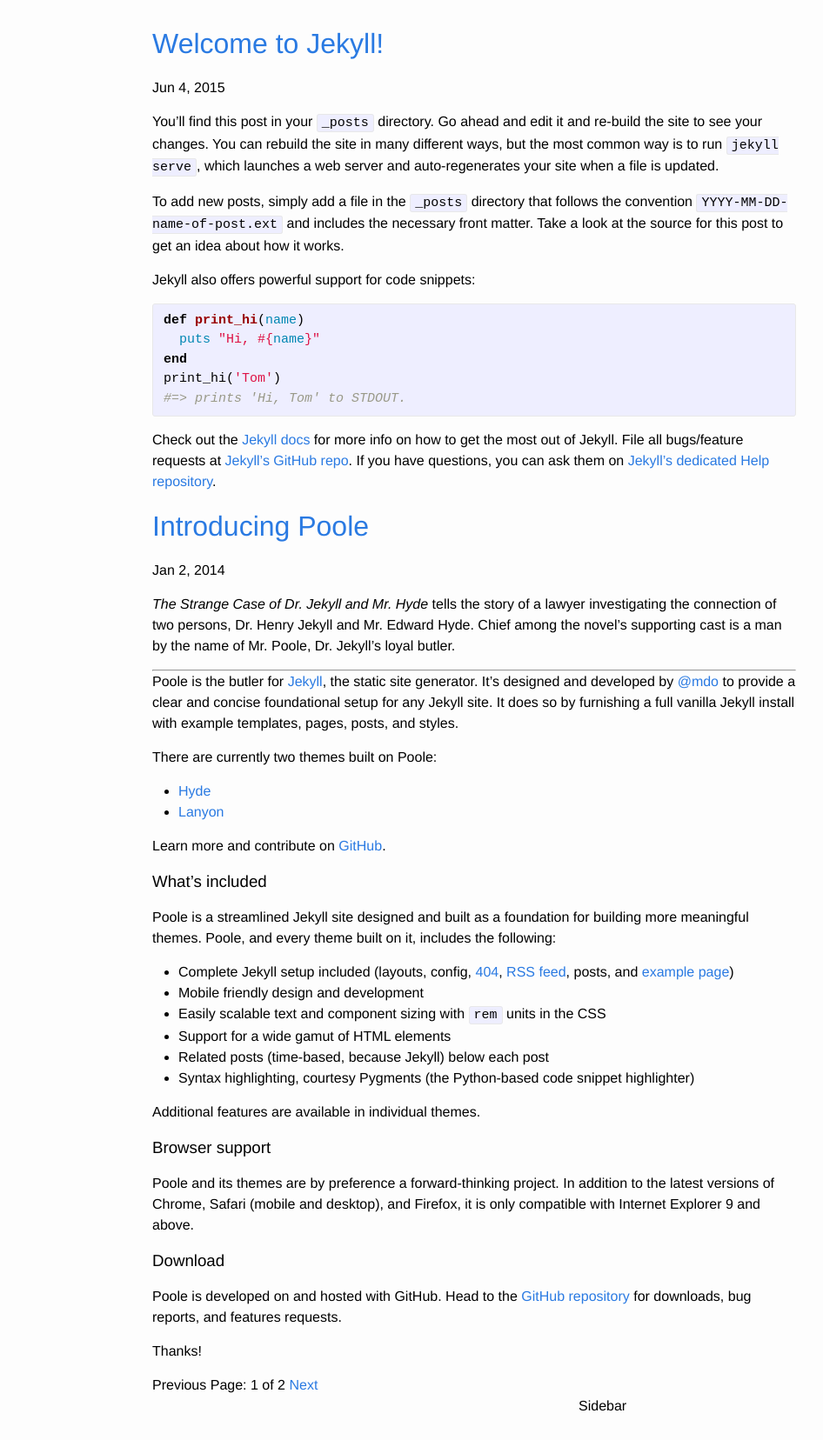
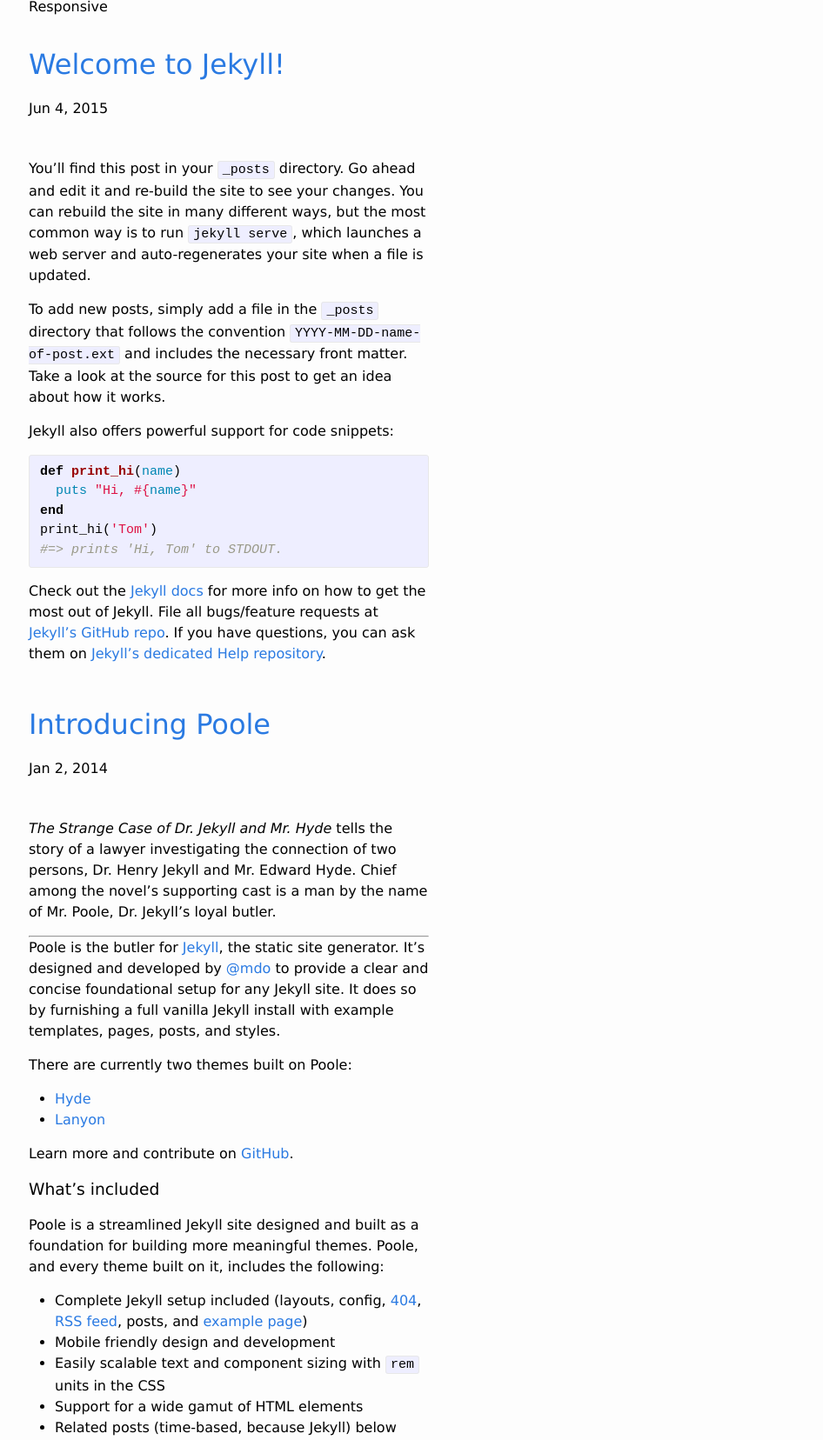
Before and after one commit to otterpro/apricot-jekyll-theme, a Jekyll site: the page built from index.html, in a window 1280 px wide, cut to the strip 254-1910 px from the top of the page. Shown: the whole strip at 87% size, without its empty margins (95-1041 px from the left). Built offline with Jekyll 4.4.1, drawn with Linux system fonts in a browser that asks for light colours; the list of posts is cut into pages by our own code.

Commit message:
try fixing responsiveness

```diff
--- a/_includes/header.html
+++ b/_includes/header.html
@@ -1,11 +1,15 @@
-<header class="site-header"
-  {%if page.img %}
-  style="background:url({{page.img}}) fixed no-repeat;background-size:100%;">
-  {%else%}
-  style="background:url(/img/header_homepage_13.jpg) fixed no-repeat;background-size:100%;">
-  {%endif%}
+<!-- Header Image  -->
+{%if page.img %}
+  {% assign header_image= page.img %}
+{%else%}
+  {% assign header_image = "/img/header_homepage_13.jpg" %}
+{%endif%}
+
+<header class="site-header" style="background:url({{header_image}}) no-repeat fixed; background-size:100%;">
 
   <div class="wrapper">
+
+  <!-- Header Title -->
     <a class="site-title" href="{{ site.baseurl }}/">{{ site.title }}</a>
 
     <!-- Page list and button -->
--- a/_layouts/default.html
+++ b/_layouts/default.html
@@ -6,12 +6,14 @@
 <body>
 
 {% include header.html %}
-
-    <div class="page-content">
-      <div class="wrapper">
+<div class="responsive-wrapper">
+  Responsive
+  <div class="content">
+    <!-- <div class="wrapper"> -->
       {{ content }}
+    <!-- </div> -->
+  </div>
       {% include sidebar.html %}
-      </div>
 </div>
 
 
--- a/_sass/_base.scss
+++ b/_sass/_base.scss
@@ -41,7 +41,7 @@
  * Images
  */
 img {
-    max-width: 100%;
+    max-width: 100%;  /* ensures responsiveness of image */
     vertical-align: middle;
 }
 
--- /dev/null
+++ b/_sass/_footer.scss
@@ -0,0 +1,76 @@
+/**
+ * Site footer
+ */
+
+.site-footer {
+    border-top: 1px solid $grey-color-light;
+    padding: $spacing-unit 0;
+}
+
+.footer-heading {
+    font-size: 18px;
+    margin-bottom: $spacing-unit / 2;
+}
+
+.contact-list,
+.social-media-list {
+    list-style: none;
+    margin-left: 0;
+}
+
+.footer-col-wrapper {
+    font-size: 15px;
+    color: $grey-color;
+    margin-left: -$spacing-unit / 2;
+    @extend %clearfix;
+}
+
+.footer-col {
+    float: left;
+    margin-bottom: $spacing-unit / 2;
+    padding-left: $spacing-unit / 2;
+}
+
+.footer-col-1 {
+    width: -webkit-calc(35% - (#{$spacing-unit} / 2));
+    width:         calc(35% - (#{$spacing-unit} / 2));
+}
+
+.footer-col-2 {
+    width: -webkit-calc(20% - (#{$spacing-unit} / 2));
+    width:         calc(20% - (#{$spacing-unit} / 2));
+}
+
+.footer-col-3 {
+    width: -webkit-calc(45% - (#{$spacing-unit} / 2));
+    width:         calc(45% - (#{$spacing-unit} / 2));
+}
+
+// ** (c)Copyright 2015 message and Powered by Jekyll | URL
+.footer-last-line {
+    font-size: 15px;
+	background-color: $grey-color-dark;
+    color: $grey-color;
+	text-align: center;
+}
+
+@include media-query($on-laptop) {
+    .footer-col-1,
+    .footer-col-2 {
+        width: -webkit-calc(50% - (#{$spacing-unit} / 2));
+        width:         calc(50% - (#{$spacing-unit} / 2));
+    }
+
+    .footer-col-3 {
+        width: -webkit-calc(100% - (#{$spacing-unit} / 2));
+        width:         calc(100% - (#{$spacing-unit} / 2));
+    }
+}
+
+@include media-query($on-palm) {
+    .footer-col {
+        float: none;
+        width: -webkit-calc(100% - (#{$spacing-unit} / 2));
+        width:         calc(100% - (#{$spacing-unit} / 2));
+    }
+}
--- /dev/null
+++ b/_sass/_header.scss
@@ -0,0 +1,103 @@
+/**
+ * Site header
+ */
+.site-header {
+    //border-top: 5px solid $grey-color-dark;
+    //border-bottom: 1px solid $grey-color-light;
+    min-height: 56px;
+
+    // Positioning context for the mobile navigation icon
+    position: relative;
+
+	// Added to increase height so that background image could fit
+	height:250px;
+
+	// header image
+	// These are defined inline, due to using inline URL()
+	// background-repeat: no-repeat;
+	// background-attachment: fixed;
+	// background-size:100%;
+}
+
+
+.site-title {
+    font-size: 26px;
+    line-height: 56px;
+    letter-spacing: -1px;
+    margin-bottom: 0;
+    float: left;
+	color: white;	// Title color: WHITE for now
+
+    &,
+    &:visited {
+        color: white;
+
+    }
+
+	//* TEXT SHADOW to highlight the title against the background image
+	text-shadow: 2px 2px 8px black,
+				 -2px -2px 8px black;
+}
+
+.site-nav {
+    float: right;
+    line-height: 56px;
+
+    .menu-icon {
+        display: none;
+    }
+
+    .page-link {
+        color: $text-color;
+        line-height: $base-line-height;
+
+        // Gaps between nav items, but not on the first one
+        &:not(:first-child) {
+            margin-left: 20px;
+        }
+    }
+
+    @include media-query($on-palm) {
+        position: absolute;
+        top: 9px;
+        right: 30px;
+        background-color: $background-color;
+        border: 1px solid $grey-color-light;
+        border-radius: 5px;
+        text-align: right;
+
+        .menu-icon {
+            display: block;
+            float: right;
+            width: 36px;
+            height: 26px;
+            line-height: 0;
+            padding-top: 10px;
+            text-align: center;
+
+            > svg {
+                width: 18px;
+                height: 15px;
+
+                path {
+                    fill: $grey-color-dark;
+                }
+            }
+        }
+
+        .trigger {
+            clear: both;
+            display: none;
+        }
+
+        &:hover .trigger {
+            display: block;
+            padding-bottom: 5px;
+        }
+
+        .page-link {
+            display: block;
+            padding: 5px 10px;
+        }
+    }
+}
--- a/_sass/_layout.scss
+++ b/_sass/_layout.scss
@@ -1,265 +1,20 @@
 /* temp debugging */
 .site-nav {background-color:gold;}
+.site-header {background-color:purple;}
 .site-footer {background-color:gainsboro;}
 .post-content {background-color:thistle;}
 .post{background-color:powderblue;}
 .post-header {background-color:peru;}
 
+/* wraps around main area, including content and sidebar */
+/* responsive */
+.responsive-wrapper { width: 100%; margin: 0 auto; }
+.content { width: 100%; }
+aside { width: 100%;}
 
-/**
- * Site header
- */
-.site-header {
-    //border-top: 5px solid $grey-color-dark;
-    //border-bottom: 1px solid $grey-color-light;
-    min-height: 56px;
-
-    // Positioning context for the mobile navigation icon
-    position: relative;
-
-	// Added to increase height so that background image could fit
-	height:250px;
+// @include media-query($on-palm) {
+@media screen and (min-width: $on-palm) {
+.responsive-wrapper { width: 80%; margin: 0 auto; }
+.content { width: 67%; }
+aside { width: 31%; margin-right: 2%; }
 }
-
-.site-title {
-    font-size: 26px;
-    line-height: 56px;
-    letter-spacing: -1px;
-    margin-bottom: 0;
-    float: left;
-	color: white;	// Title color: WHITE for now
-
-    &,
-    &:visited {
-        color: white;
-
-    }
-
-	//* TEXT SHADOW to highlight the title against the background image
-	text-shadow: 2px 2px 8px black,
-				 -2px -2px 8px black;
-}
-
-.site-nav {
-    float: right;
-    line-height: 56px;
-
-    .menu-icon {
-        display: none;
-    }
-
-    .page-link {
-        color: $text-color;
-        line-height: $base-line-height;
-
-        // Gaps between nav items, but not on the first one
-        &:not(:first-child) {
-            margin-left: 20px;
-        }
-    }
-
-    @include media-query($on-palm) {
-        position: absolute;
-        top: 9px;
-        right: 30px;
-        background-color: $background-color;
-        border: 1px solid $grey-color-light;
-        border-radius: 5px;
-        text-align: right;
-
-        .menu-icon {
-            display: block;
-            float: right;
-            width: 36px;
-            height: 26px;
-            line-height: 0;
-            padding-top: 10px;
-            text-align: center;
-
-            > svg {
-                width: 18px;
-                height: 15px;
-
-                path {
-                    fill: $grey-color-dark;
-                }
-            }
-        }
-
-        .trigger {
-            clear: both;
-            display: none;
-        }
-
-        &:hover .trigger {
-            display: block;
-            padding-bottom: 5px;
-        }
-
-        .page-link {
-            display: block;
-            padding: 5px 10px;
-        }
-    }
-}
-
-
-
-/**
- * Site footer
- */
-.site-footer {
-    border-top: 1px solid $grey-color-light;
-    padding: $spacing-unit 0;
-}
-
-.footer-heading {
-    font-size: 18px;
-    margin-bottom: $spacing-unit / 2;
-}
-
-.contact-list,
-.social-media-list {
-    list-style: none;
-    margin-left: 0;
-}
-
-.footer-col-wrapper {
-    font-size: 15px;
-    color: $grey-color;
-    margin-left: -$spacing-unit / 2;
-    @extend %clearfix;
-}
-
-.footer-col {
-    float: left;
-    margin-bottom: $spacing-unit / 2;
-    padding-left: $spacing-unit / 2;
-}
-
-.footer-col-1 {
-    width: -webkit-calc(35% - (#{$spacing-unit} / 2));
-    width:         calc(35% - (#{$spacing-unit} / 2));
-}
-
-.footer-col-2 {
-    width: -webkit-calc(20% - (#{$spacing-unit} / 2));
-    width:         calc(20% - (#{$spacing-unit} / 2));
-}
-
-.footer-col-3 {
-    width: -webkit-calc(45% - (#{$spacing-unit} / 2));
-    width:         calc(45% - (#{$spacing-unit} / 2));
-}
-
-// ** (c)Copyright 2015 message and Powered by Jekyll | URL
-.footer-last-line {
-    font-size: 15px;
-	background-color: $grey-color-dark;
-    color: $grey-color;
-	text-align: center;
-}
-
-@include media-query($on-laptop) {
-    .footer-col-1,
-    .footer-col-2 {
-        width: -webkit-calc(50% - (#{$spacing-unit} / 2));
-        width:         calc(50% - (#{$spacing-unit} / 2));
-    }
-
-    .footer-col-3 {
-        width: -webkit-calc(100% - (#{$spacing-unit} / 2));
-        width:         calc(100% - (#{$spacing-unit} / 2));
-    }
-}
-
-@include media-query($on-palm) {
-    .footer-col {
-        float: none;
-        width: -webkit-calc(100% - (#{$spacing-unit} / 2));
-        width:         calc(100% - (#{$spacing-unit} / 2));
-    }
-}
-
-
-
-/**
- * Page content
- */
-.page-content {
-    padding: $spacing-unit 0;
-}
-
-.page-heading {
-    font-size: 20px;
-}
-
-.post-list {
-    margin-left: 0;
-    list-style: none;
-
-    > li {
-        margin-bottom: $spacing-unit;
-    }
-}
-
-.post-meta {
-    font-size: $small-font-size;
-    color: $grey-color;
-}
-
-.post-link {
-    display: block;
-    font-size: 24px;
-}
-
-
-
-/**
- * Posts
- */
-.post-header {
-    margin-bottom: $spacing-unit;
-}
-
-.post-title {
-    font-size: 42px;
-    letter-spacing: -1px;
-    line-height: 1;
-
-    @include media-query($on-laptop) {
-        font-size: 36px;
-    }
-}
-
-.post-content {
-    margin-bottom: $spacing-unit;
-
-    h2 {
-        font-size: 32px;
-
-        @include media-query($on-laptop) {
-            font-size: 28px;
-        }
-    }
-
-    h3 {
-        font-size: 26px;
-
-        @include media-query($on-laptop) {
-            font-size: 22px;
-        }
-    }
-
-    h4 {
-        font-size: 20px;
-
-        @include media-query($on-laptop) {
-            font-size: 18px;
-        }
-    }
-}
-
-aside {
-	float: right;
-	width: 250px;}
--- /dev/null
+++ b/_sass/_page_post.scss
@@ -0,0 +1,75 @@
+/**
+ *
+ */
+
+/* content area, main text */
+.content {
+    padding: $spacing-unit 0;
+}
+
+
+.content-heading {
+    font-size: 20px;
+}
+
+// In index.html
+.post-list {
+    margin-left: 0;
+    list-style: none;
+
+    > li {
+        margin-bottom: $spacing-unit;
+    }
+}
+.post-link {
+    display: block;
+    font-size: 24px;
+}
+
+.post-meta {
+    font-size: $small-font-size;
+    color: $grey-color;
+}
+
+.post-header {
+    margin-bottom: $spacing-unit;
+}
+
+// page/posts
+.post-title {
+    font-size: 42px;
+    letter-spacing: -1px;
+    line-height: 1;
+
+    @include media-query($on-laptop) {
+        font-size: 36px;
+    }
+}
+
+.post-content {
+    margin-bottom: $spacing-unit;
+
+    h2 {
+        font-size: 32px;
+
+        @include media-query($on-laptop) {
+            font-size: 28px;
+        }
+    }
+
+    h3 {
+        font-size: 26px;
+
+        @include media-query($on-laptop) {
+            font-size: 22px;
+        }
+    }
+
+    h4 {
+        font-size: 20px;
+
+        @include media-query($on-laptop) {
+            font-size: 18px;
+        }
+    }
+}
--- a/css/main.scss
+++ b/css/main.scss
@@ -1,12 +1,11 @@
 ---
 # Only the main Sass file needs front matter (the dashes are enough)
 ---
+
 @charset "utf-8";
 
-
-
 // Our variables
-$base-font-family: Helvetica, Arial, sans-serif;
+$base-font-family: "Lucida Grande", "Helvetica Neue", "Trebuchet MS", Helvetica, Arial, sans-serif;
 $base-font-size:   16px;
 $small-font-size:  $base-font-size * 0.875;
 $base-line-height: 1.5;
@@ -47,8 +46,9 @@
 
 
 // Import partials from `sass_dir` (defaults to `_sass`)
-@import
-        "base",
-        "layout",
-        "syntax-highlighting"
-;
+@import "base";
+@import "layout";
+@import "syntax-highlighting";
+@import "header";
+@import "footer";
+@import "page_post";
--- a/index.html
+++ b/index.html
@@ -5,7 +5,7 @@
 <div class="home">
 
   {% comment %}
-  <h1 class="page-heading">Posts</h1>
+  <h1 class="post-heading">Posts</h1>
 
   <ul class="post-list">
     {% for post in site.posts %}
```
Lines whose indentation alone changed are shown as unchanged.
